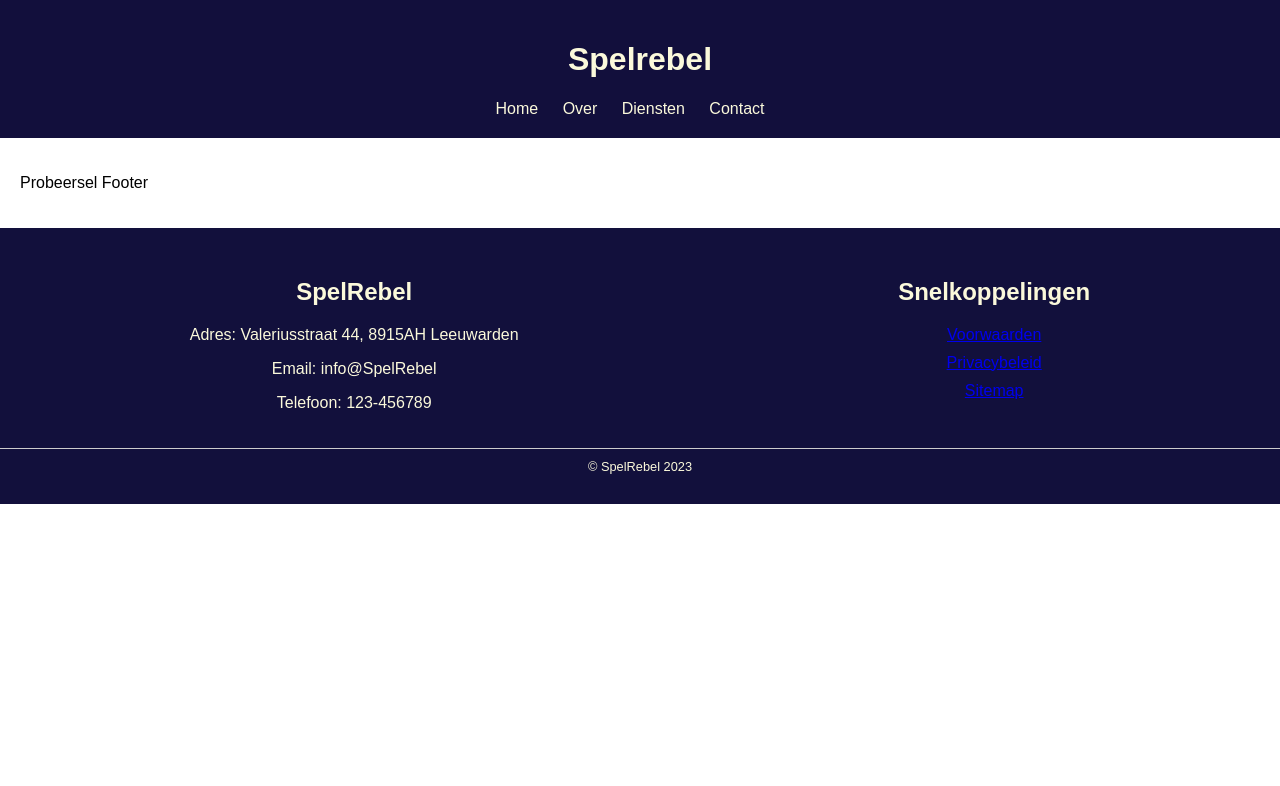
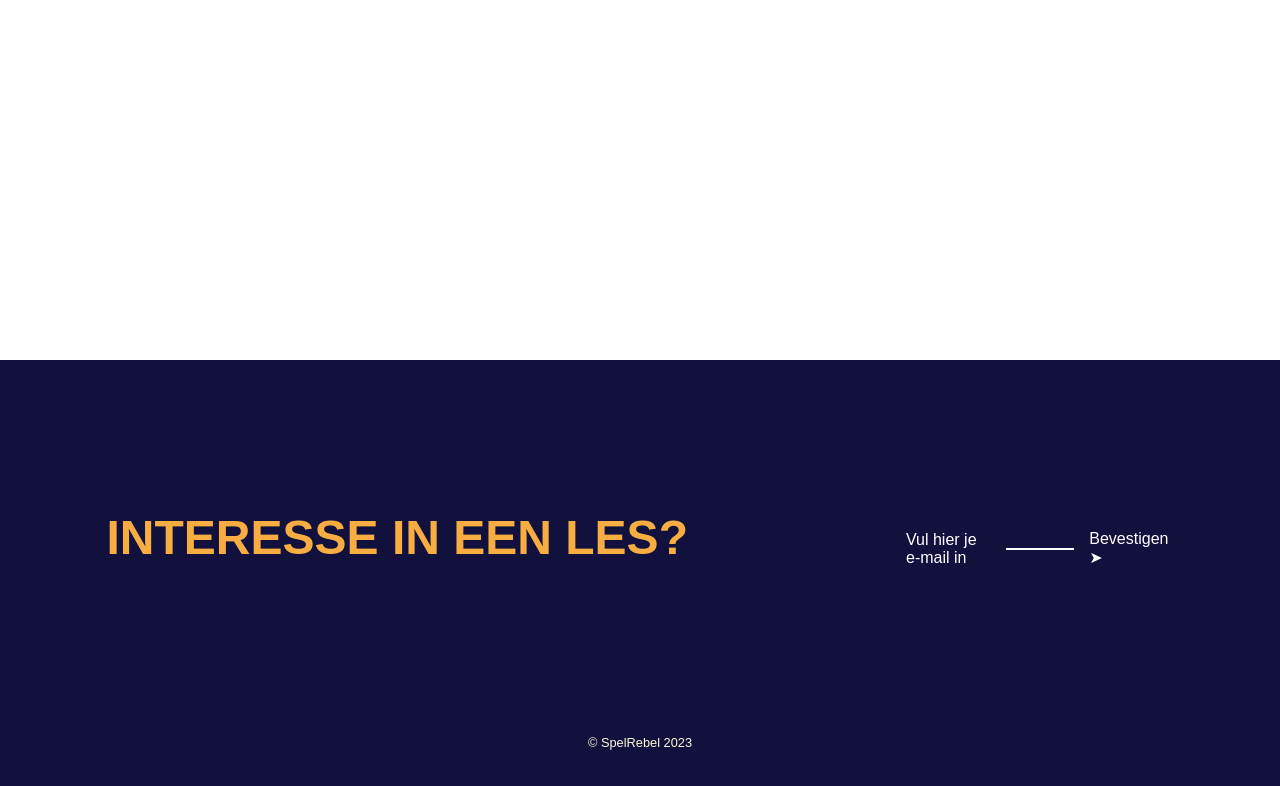
Before and after one commit to CaptainSkiddow/SpelRebel, a plain HTML site: page index.html in a window 1280 px wide. Drawn offline with Linux system fonts and the light colour scheme.

Commit message:
Add files via upload

```diff
--- a/index.html
+++ b/index.html
@@ -1,47 +1,29 @@
 <!DOCTYPE html>
 <html lang="nl">
-<head>
-    <meta charset="UTF-8">
-    <title>Footer Spelrebel</title>
-    <link rel="stylesheet" href="styles.css">
-</head>
+    <head>
+        <meta charset="UTF-8">
+        <title>SpelRebel</title>
+        <link rel="stylesheet" href="styles.css">
+    </head>
 <body>
-    <header>
-        <h1>Spelrebel</h1>
-        <nav>
-            <ul>
-                <li><a href="#">Home</a></li>
-                <li><a href="#">Over</a></li>
-                <li><a href="#">Diensten</a></li>
-                <li><a href="#">Contact</a></li>
-            </ul>
-        </nav>
-    </header>
-
-    <main>
-        <p>Probeersel Footer</p>
-    </main>
-
     <footer>
         <div class="footer-content">
-            <div class="footer-info">
-                <h2>SpelRebel</h2>
-                <p>Adres: Valeriusstraat 44, 8915AH Leeuwarden</p>
-                <p>Email: info@SpelRebel</p>
-                <p>Telefoon: 123-456789</p>
+            <div class="footer-interest">
+                Interesse in een les?
             </div>
-            <div class="footer-links">
-                <h2>Snelkoppelingen</h2>
-                <ul>
-                    <li><a href="#">Voorwaarden</a></li>
-                    <li><a href="#">Privacybeleid</a></li>
-                    <li><a href="#">Sitemap</a></li>
-                </ul>
+            <div class="email-form">
+                <div class="email-text">Vul hier je e-mail in</div>
+                <div class="white-line"></div>
+                <div class="arrow">Bevestigen &#10148;</div>
             </div>
+
         </div>
         <div class="footer-bottom">
-            &copy;  SpelRebel 2023
+            &copy; SpelRebel 2023
         </div>
     </footer>
+
+
+
 </body>
 </html>
--- a/styles.css
+++ b/styles.css
@@ -2,54 +2,32 @@
 body {
     margin: 0;
     font-family: Arial, sans-serif;
-}
-
-header {
-    background-color: rgb(18, 15, 60);
-    color: rgb(251, 249, 219);
-    padding: 20px;
-    text-align: center;
-}
-
-header nav ul {
-    list-style: none;
-    margin: 0;
-    padding: 0;
-}
-
-header nav ul li {
-    display: inline;
-    margin-right: 20px;
-}
-
-header nav ul li a {
-    color: rgb(251, 249, 219);
-    text-decoration: none;
+    display: flex;
+    flex-direction: column;
+    min-height: 100vh;
 }
 
 main {
     padding: 20px;
+    flex: 1;
 }
 
 footer {
     background-color: rgb(18, 16, 60);
-    padding: 30px 0;
+    padding: 150px 0 50px;
     color: rgb(251, 249, 219);
+    margin-top: auto;
 }
-
 .footer-content {
     display: flex;
     justify-content: space-around;
     align-items: flex-start;
 }
 
-
-
 .footer-info,
 .footer-links {
     text-align: center;
 }
-
 
 .footer-links ul {
     list-style: none;
@@ -61,10 +39,42 @@ footer {
 }
 
 
+
 .footer-bottom {
     text-align: center;
-    margin-top: 20px;
-    padding-top: 10px;
-    border-top: 1px solid #ccc;
+    padding-top: 150px;
+
     font-size: 0.8em;
 }
+
+
+
+
+.footer-interest {
+    font-family: Brevia, sans-serif;
+    color: #F8AD42;
+    font-size: 48px;
+    margin-bottom: 20px;
+    text-transform: uppercase;
+    font-weight: bold;
+}
+
+.email-form {
+    display: flex;
+    justify-content: center;
+    align-items: center;
+    margin-top: 20px;
+    position: relative;
+}
+
+.white-line {
+    width: 40%;
+    background-color: white;
+    height: 2px;
+    margin: 10px 10px;
+}
+
+.email-text, .arrow {
+    color: white;
+    margin: 0 5px;
+}
```
